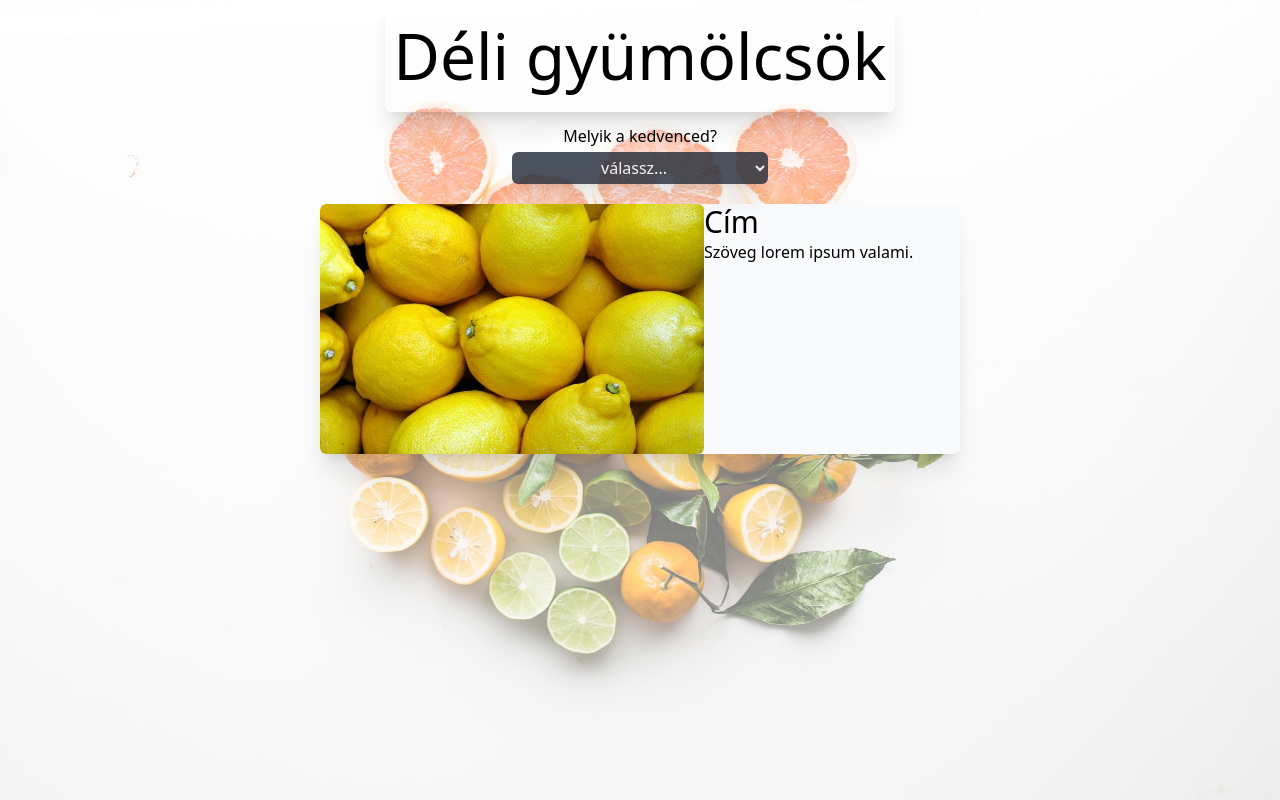
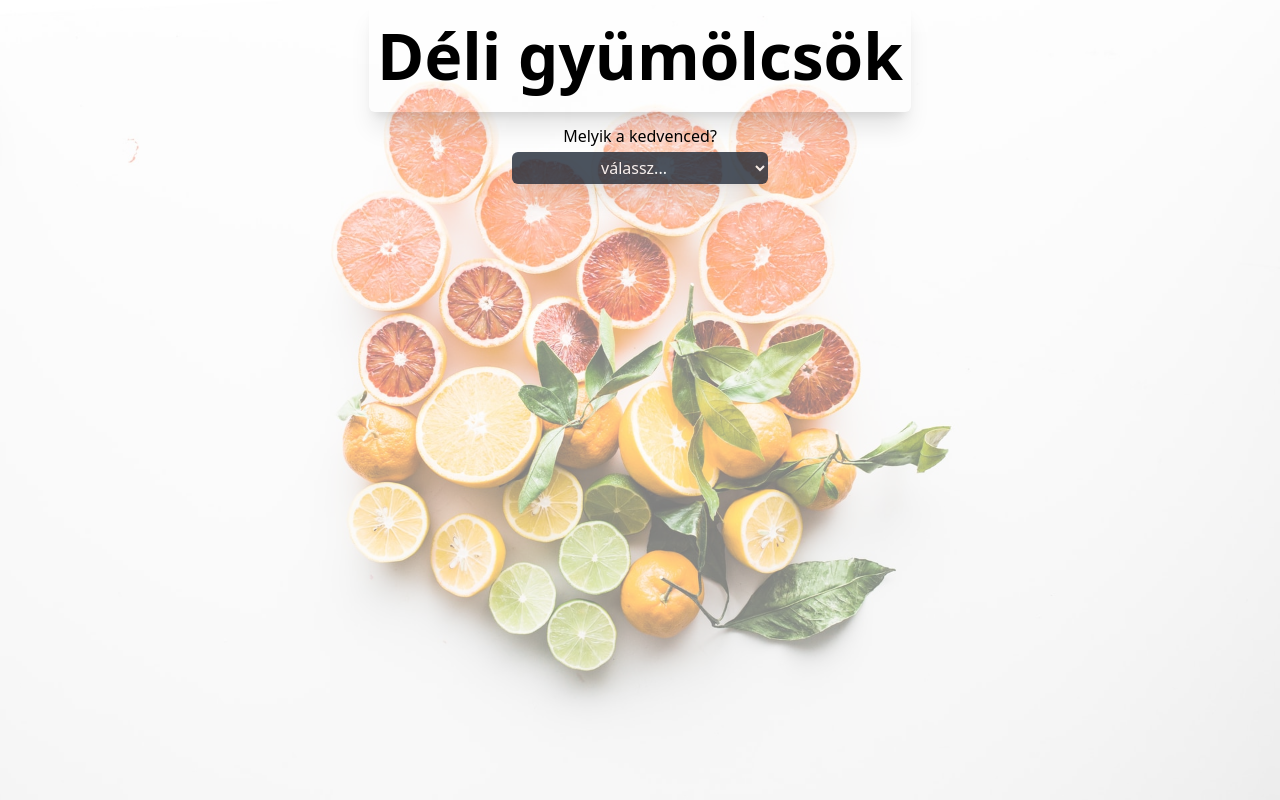
Before and after one commit to NitroGenStudios/gyumolcsok, a plain HTML site: page index.html in a window 1280 px wide. Drawn offline with nearby package versions, Linux system fonts and the light colour scheme.

Commit message:
tailwind fix vagy valami

```diff
--- a/index.html
+++ b/index.html
@@ -10,26 +10,25 @@
 	<script src="js2.js"></script>
 </head>
 <body>
-
-	<img src="img/bg.jpg" class="absolute -z-50 w-screen h-screen opacity-50 bg-center bg-cover">
+	<div class="bg-[url('img/bg.jpg')] absolute -z-50 w-screen h-screen opacity-50 bg-no-repeat bg-center bg-cover"></div>
 
 	<div class="relative flex flex-col items-center w-screen">
-		<h1 class="text-[5vw] shadow-xl rounded-md p-2 mb-3">Déli gyümölcsök</h1>
+		<h1 class="font-bold text-[8vw] md:text-[5vw] shadow-xl rounded-md p-2 mb-3">Déli gyümölcsök</h1>
 		<p>Melyik a kedvenced?</p>
 
-		<select onchange="selectaaa(this)" name="gyumolcs" id="gyumolcs" class="w-[20vw] p-1 mt-1 shadow-xl bg-gray-800 text-slate-50 opacity-80 text-center rounded-md">
+		<select onchange="selectaaa(this)" name="gyumolcs" id="gyumolcs" class="w-[40vw] md:w-[20vw] p-1 mt-1 shadow-xl bg-gray-800 text-slate-50 opacity-80 text-center rounded-md">
 			<option value="0">válassz...</option>
 
 		</select>
 
-		<div class="w-[50%] h-[250px] overflow-hidden bg-slate-50 mt-5 rounded-md shadow-xl">
-			<div class="w-[60%] h-[100%] float-left">
-				<img src="img/citrom.jpg" id="gyumolcskep" class="rounded-md w-[100%] h-[100%]">
+		<div class="hidden w-[100%] md:w-[80%] overflow-hidden bg-slate-50 mt-5 rounded-md shadow-xl flex items-start flex-col md:flex-row" id="gyumolcs_content">
+			<div class="w-[100%] md:w-[60%] h-[100%]">
+				<img src="img/citrom.jpg" id="gyumolcskep" class="rounded-md w-[100%] h-[100%] bg-cover">
 			</div>
 
-			<div class="float-right w-[40%]">
-				<h2 class="text-3xl" id="title">Cím</h2>
-				<p class="" id="description">Szöveg lorem ipsum valami.</p>
+			<div class="w-[100%] md:w-[40%]">
+				<h2 class="ml-3 font-bold text-3xl" id="title">Cím</h2>
+				<p class="ml-3" id="description">Szöveg lorem ipsum valami.</p>
 			</div>
 		</div>
 	</div>
--- a/js2.js
+++ b/js2.js
@@ -1,13 +1,14 @@
 function selectaaa(selector)
 {
-	console.log("aaaaaaa");
-
 	let gyumolcs = fruits.find(obj => obj.id == selector.value)
 
 	if (gyumolcs == null)
 	{
-		selector.classList.toggle("hidden") // aaaaaa
+		document.getElementById("gyumolcs_content").classList.add("hidden") // aaaaaa
+		return
 	}
+
+	document.getElementById("gyumolcs_content").classList.remove("hidden")
 
 	document.getElementById("title").innerText = gyumolcs.name;
 	document.getElementById("description").innerText = gyumolcs.descr;
```
Also changed, not shown: data_fruits.js (+6 -17 lines), tailwind.config.js (added).
